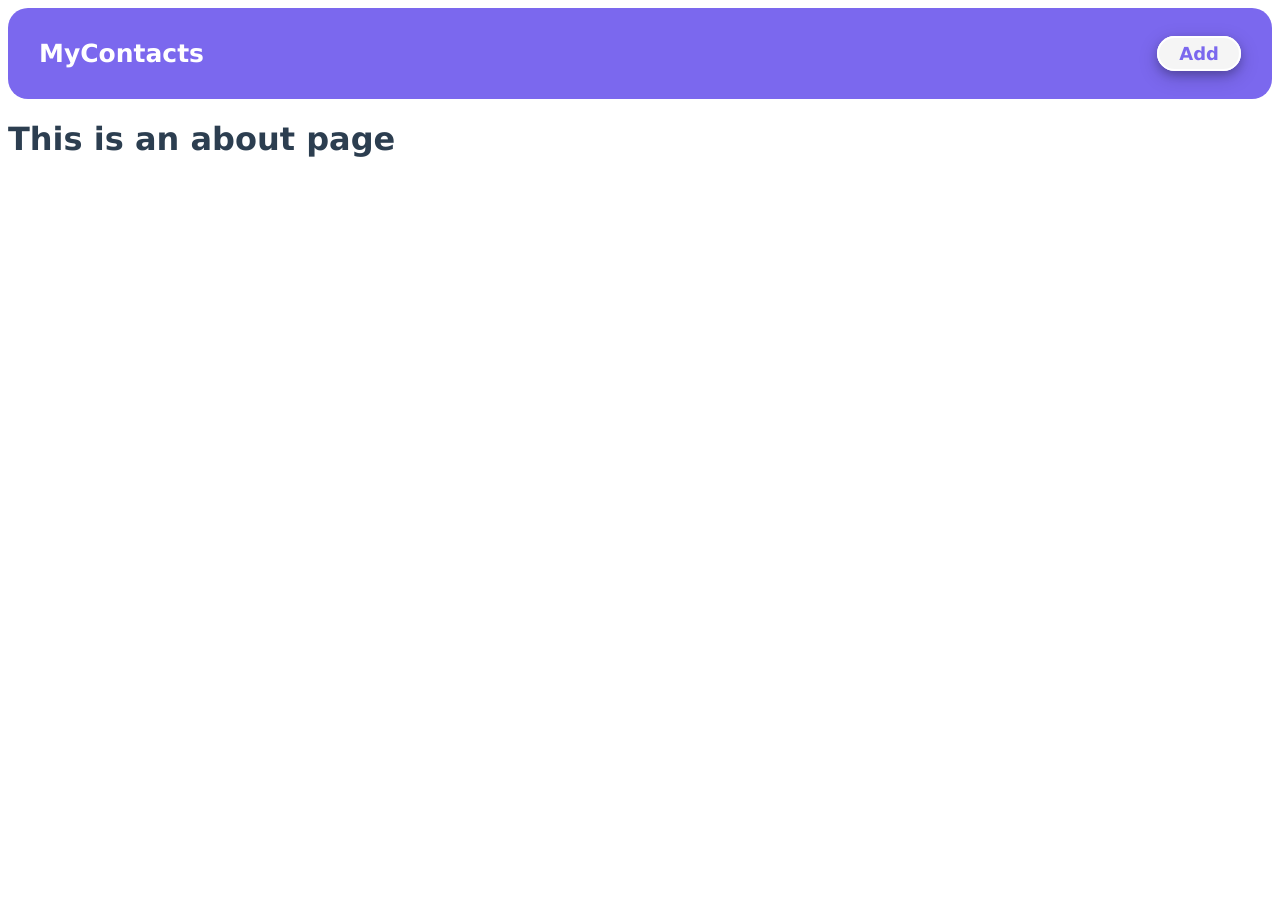
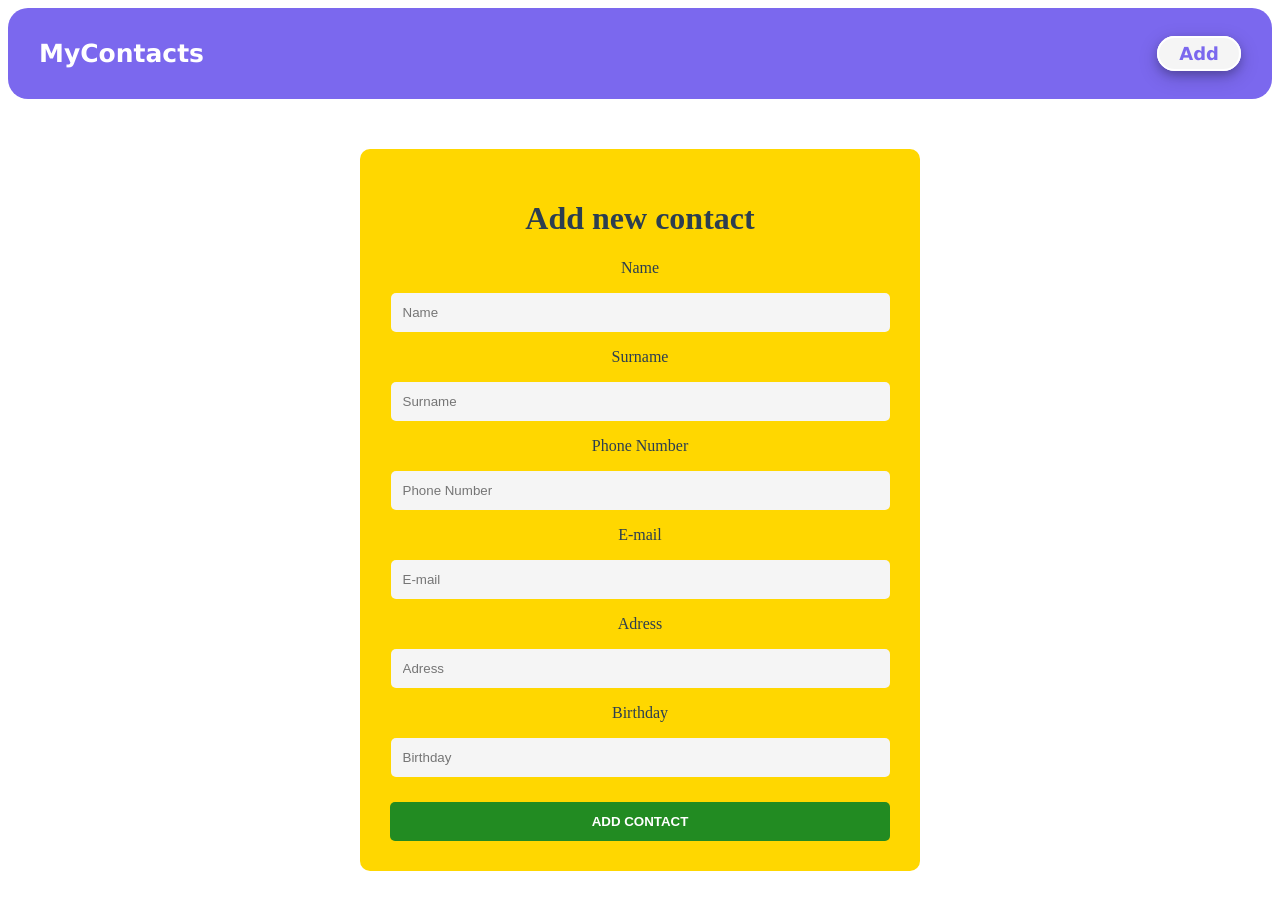
Before and after one commit to kananh00/contactApp_vueJS, a Vue app: page /add in a window 1280 px wide. Shown: the top 910 px of the page. Before the commit the page ends 800 px from the top, so only its background shows below. Built offline with nearby package versions, Linux system fonts and the light colour scheme.

Commit message:
contactAdding

```diff
--- a/src/App.vue
+++ b/src/App.vue
@@ -18,7 +18,9 @@ export default {
 <style>
 #app {
   margin: 0;
-  font-family:Verdana, Geneva, Tahoma, sans-serif;
+  @import url('https://fonts.googleapis.com/css?family=Josefin+Sans');
+  font-family: 'Josefin Sans', cursive;
+  box-sizing: border-box;
   -webkit-font-smoothing: antialiased;
   -moz-osx-font-smoothing: grayscale;
   color: #2c3e50;
--- a/src/store/index.js
+++ b/src/store/index.js
@@ -56,8 +56,15 @@ export default createStore({
   },
 
   mutations: {
+    ADD_CONTACT(state, contact) {
+      let contacts = state.contacts.concat(contact);
+      state.contacts = contacts;
+    }
   },
   actions: {
+    async addContact({commit}, contact) {
+      commit('ADD_CONTACT', contact);
+    }
   },
   modules: {
   }
--- a/src/views/AddContact.vue
+++ b/src/views/AddContact.vue
@@ -1,5 +1,73 @@
 <template>
   <div class="add">
-    <h1>This is an about page</h1>
+    <div class="createWindow">
+        <h1>Add new contact</h1>
+        <p>Name</p>
+        <input placeholder="Name" class="input" type="text" v-model="contact.name"/>
+        <p>Surname</p>
+        <input placeholder="Surname" class="input" type="text" v-model="contact.surname"/>
+        <p>Phone Number</p>
+        <input placeholder="Phone Number" class="input" type="text" v-model="contact.phone"/>
+        <p>E-mail</p>
+        <input placeholder="E-mail" class="input" type="email" v-model="contact.email"/>
+        <p>Adress</p>
+        <input placeholder="Adress" class="input" type="text" v-model="contact.adress"/>
+        <p>Birthday</p>
+        <input placeholder="Birthday" class="input" type="text" v-model="contact.birthday"/>
+        <button class="addBtn" @click="addContact">Add Contact</button>
+    </div>
   </div>
 </template>
+
+<script>
+export default {
+  data() {
+    return {
+      contact: {}
+    }
+  },
+  methods: {
+    async addContact() {
+      this.$store.dispatch('addContact', this.contact)
+      this.$router.push({name: 'Home'});
+    }
+  }
+}
+</script>
+
+<style>
+
+  .createWindow {
+    background-color: rgb(255,215,0);
+    width: 500px;
+    border-radius: 10px;
+    margin: 50px auto;
+    padding: 30px;
+    justify-content: center;
+    text-align: center;
+    align-items: center;
+  }
+
+  .input {
+    width: 95%;
+    background-color: rgb(245,245,245);
+    border: 2px solid transparent;
+    padding: 10px;
+    border-radius: 5px;
+    outline: none;
+  }
+
+  .addBtn {
+    width: 100%;
+    display: block;
+    border: 2px solid transparent;
+    padding: 10px;
+    border-radius: 5px;
+    outline: none;
+    text-transform: uppercase;
+    font-weight: bold;
+    background-color: 	#228B22;
+    color: white;
+    margin-top: 25px;
+  }
+</style>
```
